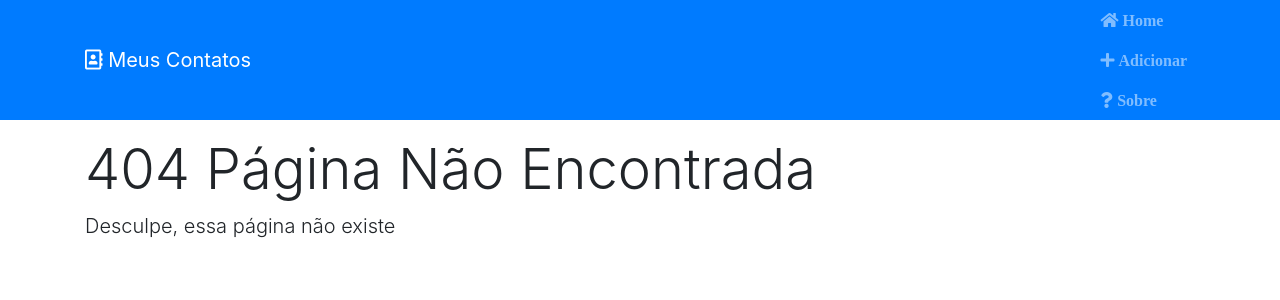
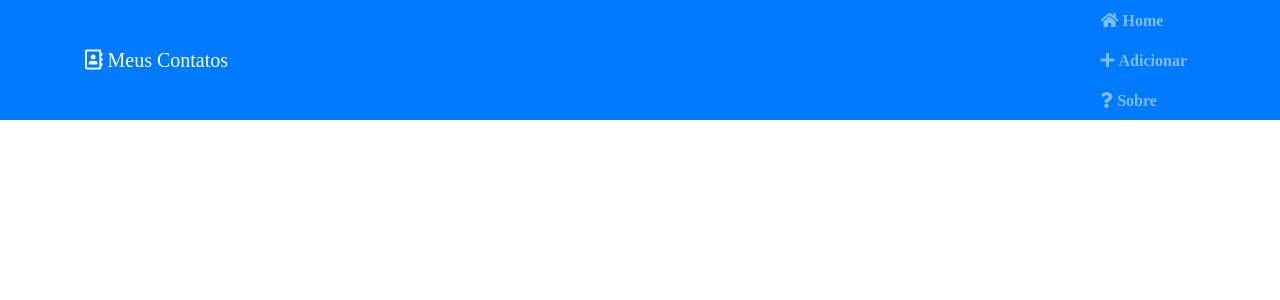
Before and after one commit to arpesh28/react-front-to-back, a React (Create React App) app in the folder contactmanager/: page /test in a window 1280 px wide. Before the commit this address had no page. Shown: the top 300 px of the page. Built offline with nearby package versions, Linux system fonts and the light colour scheme; no server answers.

Commit message:
fetch data from an API

```diff
--- a/contactmanager/src/App.js
+++ b/contactmanager/src/App.js
@@ -7,6 +7,7 @@ import NotFound from "./components/pages/NotFound";
 
 import AddContact from "./components/contacts/AddContact";
 import Contacts from "./components/contacts/Contacts";
+import Test from "./components/test/Test";
 
 import { Provider } from "./providers/Context";
 
@@ -25,6 +26,7 @@ class App extends Component {
                 <Route exact path="/" component={Contacts} />
                 <Route exact path="/contact/add" component={AddContact} />
                 <Route exact path="/about" component={About} />
+                <Route exact path="/test" component={Test} />
                 <Route component={NotFound} />
               </Switch>
             </div>
--- a/contactmanager/src/components/layout/Header.jsx
+++ b/contactmanager/src/components/layout/Header.jsx
@@ -8,7 +8,7 @@ const Header = props => {
     <nav className="navbar navbar-expand-sm navbar-dark bg-primary mb-3 py-0">
       <div className="container">
         <a href="/" className="navbar-brand">
-          <i class="far fa-address-book" /> {branding}
+          <i className="far fa-address-book"> {branding} </i>
         </a>
         <div>
           <ul className="navbar-nav mr-auto">
--- /dev/null
+++ b/contactmanager/src/components/test/Test.jsx
@@ -0,0 +1,62 @@
+import React, { Component } from "react";
+
+export default class Test extends Component {
+  state = {
+    title: "",
+    body: ""
+  };
+
+  componentDidMount() {
+    fetch("https://jsonplaceholder.typicode.com/posts/1")
+      .then(response => response.json())
+      .then(data =>
+        this.setState({
+          title: data.title,
+          body: data.body
+        })
+      );
+  }
+
+  render() {
+    const { title, body } = this.state;
+    return (
+      <div>
+        <h1>{title}</h1>
+        <p>{title}</p>
+      </div>
+    );
+  }
+}
+
+// componentDidMount() {
+//   // used for HTTP Calls
+//   console.log("Component Did Mount...");
+// }
+
+// componentWillMount() {
+//   console.log("Component Will Mount...");
+// }
+
+// componentDidUpdate() {
+//   // Change of States
+//   console.log("Component Did Update...");
+// }
+
+// componentWillUpdate() {
+//   // Change of States
+//   console.log("Component Will Update...");
+// }
+
+// componentWillReceiveProps(nextProps, nextState) {
+//   // Redux takes states and asssign as props
+//   console.log("Component Will Receive Props...");
+// }
+
+// static getDerivedStateFromProps(nextProps, prevState) {
+//   return { test: "something" };
+// }
+
+// getSnapshotBeforeUpdate(prevProps, prevState) {
+//   console.log("get SnapshotBeforeUpdate...");
+//   return;
+// }
```
